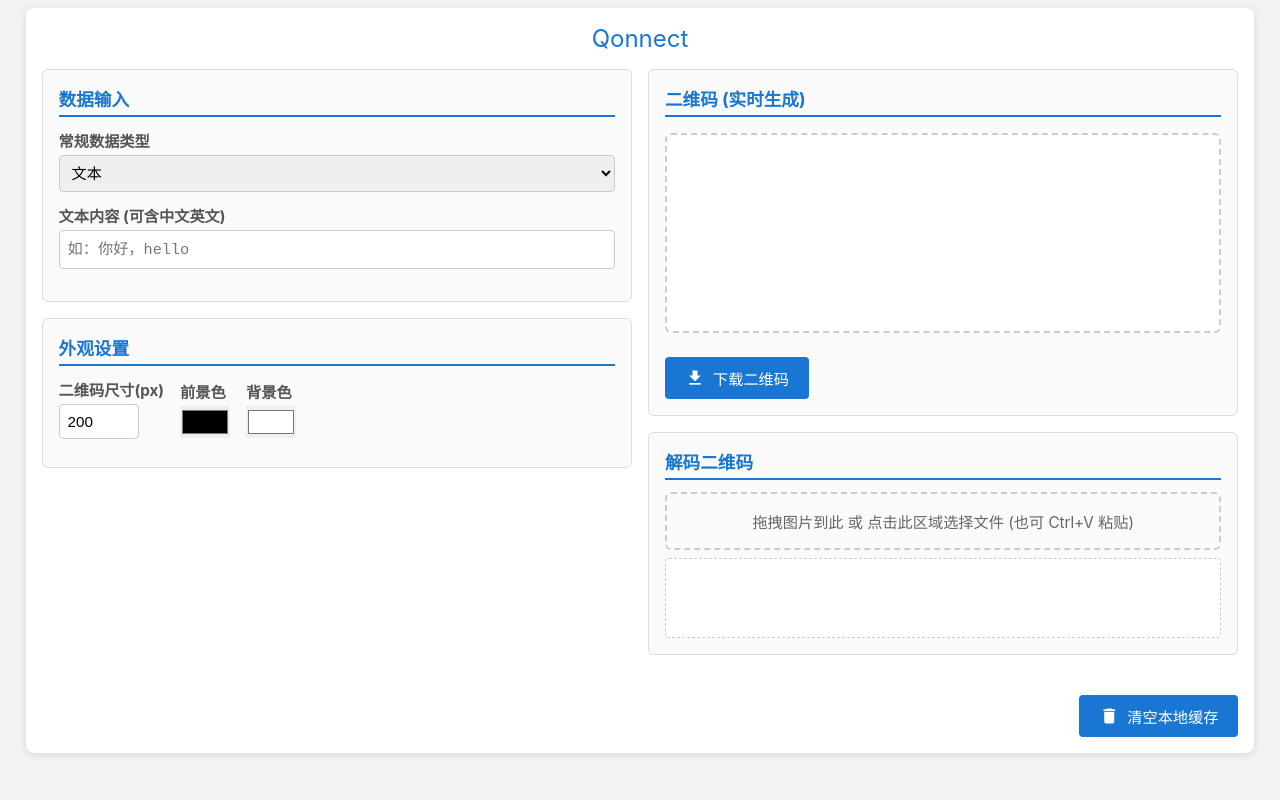
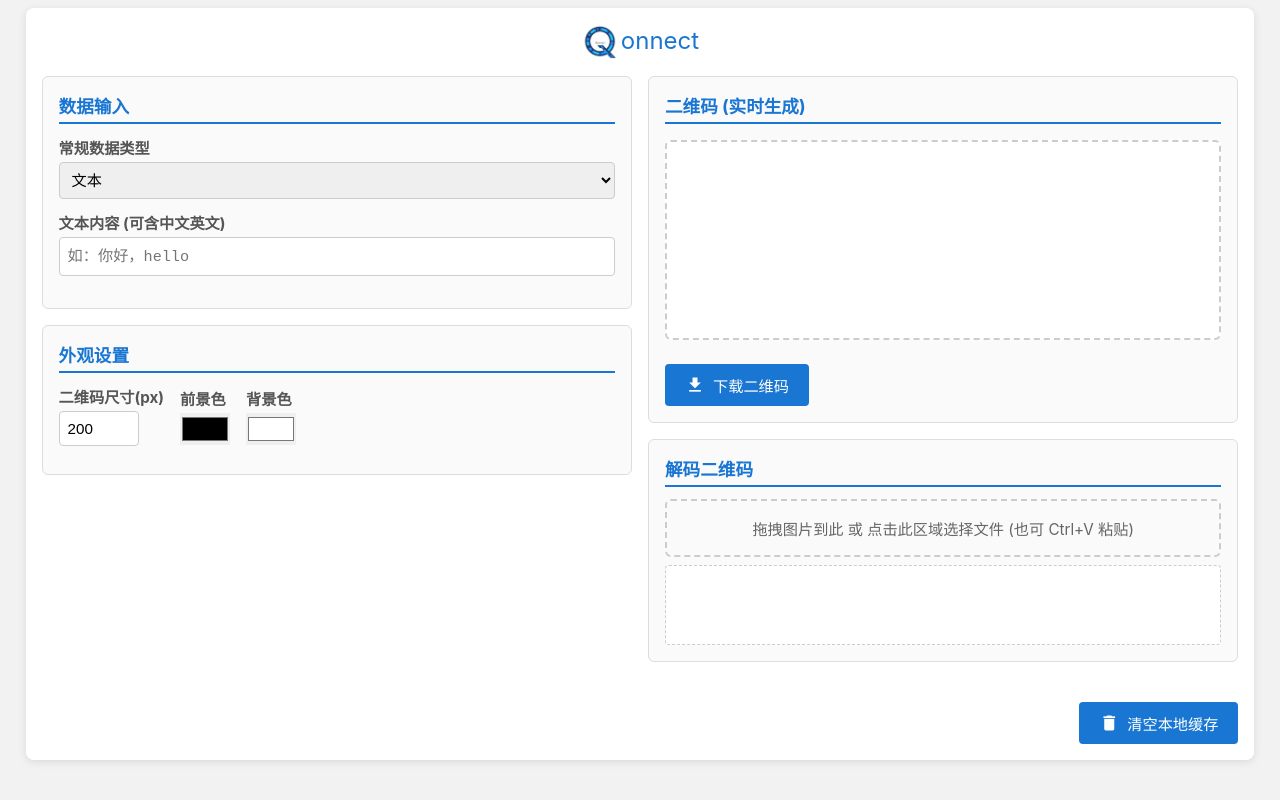
Before and after one commit to yeahhe365/Qonnect, a plain HTML site: page Qonnect/index.html in a window 1280 px wide. Drawn offline with nearby package versions, Linux system fonts and the light colour scheme; a script that the page names is missing.

Commit message:
2025年1月19日
2025年1月19日

```diff
--- a/Qonnect/index.html
+++ b/Qonnect/index.html
@@ -5,6 +5,17 @@
   <title>Qonnect</title>
   <!-- 适配移动端视口 -->
   <meta name="viewport" content="width=device-width, initial-scale=1.0">
+
+  <!-- ===== 引入 favicon 开始 ===== -->
+  <!-- 建议同时加上 rel="icon" 和 rel="shortcut icon"，以兼容所有浏览器 -->
+  <link rel="apple-touch-icon" sizes="180x180" href="icon/favicon_io/apple-touch-icon.png">
+  <link rel="icon" type="image/png" sizes="32x32" href="icon/favicon_io/favicon-32x32.png">
+  <link rel="icon" type="image/png" sizes="16x16" href="icon/favicon_io/favicon-16x16.png">
+  <link rel="manifest" href="icon/favicon_io/site.webmanifest">
+  <!-- 最关键，用于浏览器Tab的小图标；同时使用 icon 和 shortcut icon -->
+  <link rel="icon" href="icon/favicon_io/favicon.ico" type="image/x-icon">
+  <link rel="shortcut icon" href="icon/favicon_io/favicon.ico" type="image/x-icon">
+  <!-- ===== 引入 favicon 结束 ===== -->
 
   <!-- 引入 qrcode 和 jsQR 库 -->
   <script src="https://cdn.jsdelivr.net/npm/qrcode@1.5.1/build/qrcode.min.js"></script>
@@ -22,8 +33,9 @@
 <div id="offlineBanner">当前处于离线状态，部分功能不可用</div>
 
 <div class="container">
+  <!-- 在标题中用 logo 替代原先的“Q” -->
   <h1 style="text-align:center; margin-bottom: 16px; color: #1976d2; font-size:1.5rem;">
-    Qonnect
+    <img src="icon/logo.png" alt="Qonnect" class="title-logo">onnect
   </h1>
 
   <div class="row">
--- a/Qonnect/style.css
+++ b/Qonnect/style.css
@@ -115,6 +115,14 @@ input[type="color"] {
 /* 让二维码尺寸输入框宽度更窄一些 */
 #qrSize {
   max-width: 80px;
+}
+
+/* ========== 用于替换“Q”的 logo ========== */
+.title-logo {
+  /* 与 h1 的 font-size=1.5rem 保持大致相当 */
+  height: 1.5em;
+  vertical-align: middle;
+  margin-right: 4px;
 }
 
 /* ========== 二维码显示区 ========== */
```
Also changed, not shown: Qonnect/icon/favicon_io/android-chrome-192x192.png (added), Qonnect/icon/favicon_io/android-chrome-512x512.png (added), Qonnect/icon/favicon_io/apple-touch-icon.png (added), Qonnect/icon/favicon_io/favicon-16x16.png (added), Qonnect/icon/favicon_io/favicon-32x32.png (added), Qonnect/icon/favicon_io/favicon.ico (added), Qonnect/icon/favicon_io/site.webmanifest (added), Qonnect/icon/logo.png (added).
